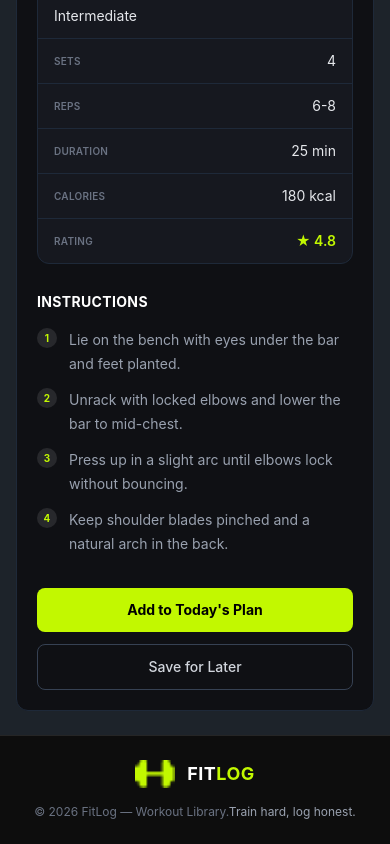
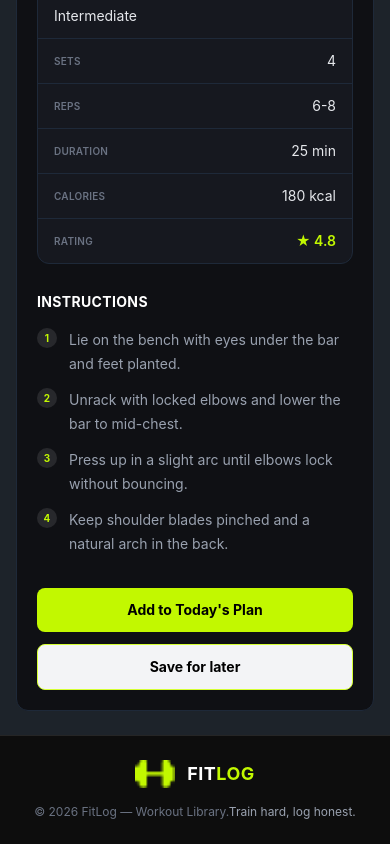
Before and after one commit to ahassh1/fitter-house6, a Next.js app: page /exercise/1 in a window 390 px wide. Shown: the part 660-1504 px from the top of the page. Built offline with nearby package versions, Linux system fonts and the light colour scheme.

Commit message:
savelater file added use of react context

```diff
--- a/src/app/exercise/DetailsPage.tsx
+++ b/src/app/exercise/DetailsPage.tsx
@@ -4,6 +4,7 @@ import Link from "next/link";
 import { IlibraryType } from "@/types/libraryType";
 import pageNotFoundImg from "@/assets/pagenotfound.jpg";
 import AddToday from "@/components/LibraryDetails/AddToday";
+import SaveLater from "@/components/LibraryDetails/SaveLater";
 
 const DetailsPage = ({
   exercise,
@@ -187,9 +188,7 @@ const DetailsPage = ({
             <div className="mt-8 flex flex-col gap-3 sm:flex-row">
           <AddToday exercise={exercise}/>
 
-              <button className="w-full cursor-pointer rounded-lg border border-gray-700 px-5 py-3 text-sm font-medium text-gray-300 transition hover:border-[#C2F800] hover:text-[#C2F800] sm:w-auto">
-                Save for Later
-              </button>
+             <SaveLater exercise={exercise}/>
             </div>
           </div>
         </div>
--- a/src/app/listed-plan/page.tsx
+++ b/src/app/listed-plan/page.tsx
@@ -4,11 +4,14 @@ import { ExerciseContext } from "@/context/LibraryContext";
 import { useContext } from "react";
 
 const ListedPlan = () => {
-  const { addToday } = useContext(ExerciseContext);
+  const { addToday, saveLater } = useContext(ExerciseContext);
 
-  console.log(addToday);
+  console.log(addToday, saveLater);
 
-  return <div>Listed Plan</div>;
+  return <div>
+   add today :  <h1>{addToday.length}</h1>
+   save later :  <h1>{saveLater.length}</h1>
+  </div>;
 };
 
 export default ListedPlan;
--- /dev/null
+++ b/src/components/LibraryDetails/SaveLater.tsx
@@ -0,0 +1,29 @@
+"use client";
+
+import { ExerciseContext } from "@/context/LibraryContext";
+import { IlibraryType } from "@/types/libraryType";
+import { useContext } from "react";
+
+const SaveLater = ({ exercise }: { exercise: IlibraryType }) => {
+  const { saveLater, setSaveLater } = useContext(ExerciseContext);
+
+  const handleSaveLater = () => {
+    setSaveLater([...saveLater, exercise]);
+    console.log(exercise);
+
+    alert(`You have read today "${exercise.name}"`);
+  };
+
+  return (
+    <div>
+      <button
+        onClick={()=> handleSaveLater()}
+        className="w-full cursor-pointer rounded-lg bg-gray-100 border border-[#d5ff33] px-5 py-3 text-sm font-bold text-black transition hover:bg-[#f2fdc5] sm:w-auto"
+      >
+        Save for later
+      </button>
+    </div>
+  );
+};
+
+export default SaveLater;
```
